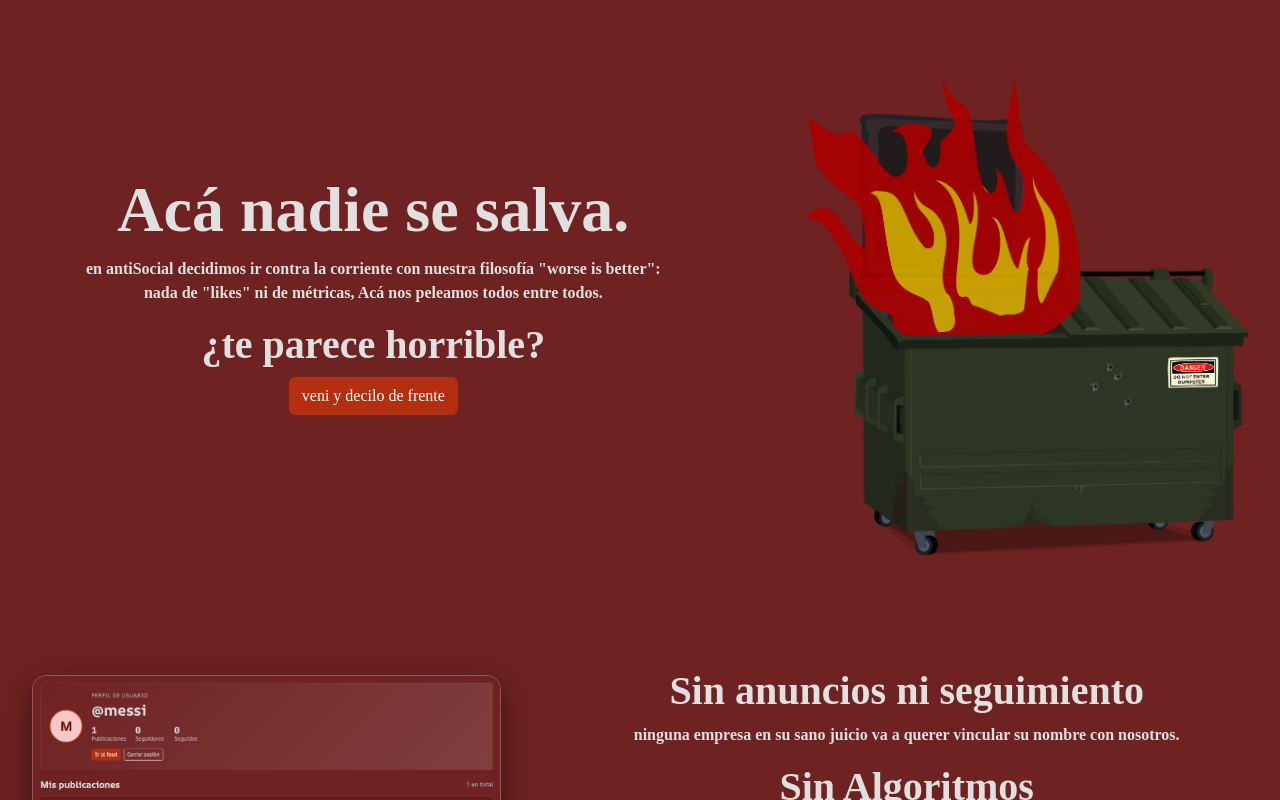
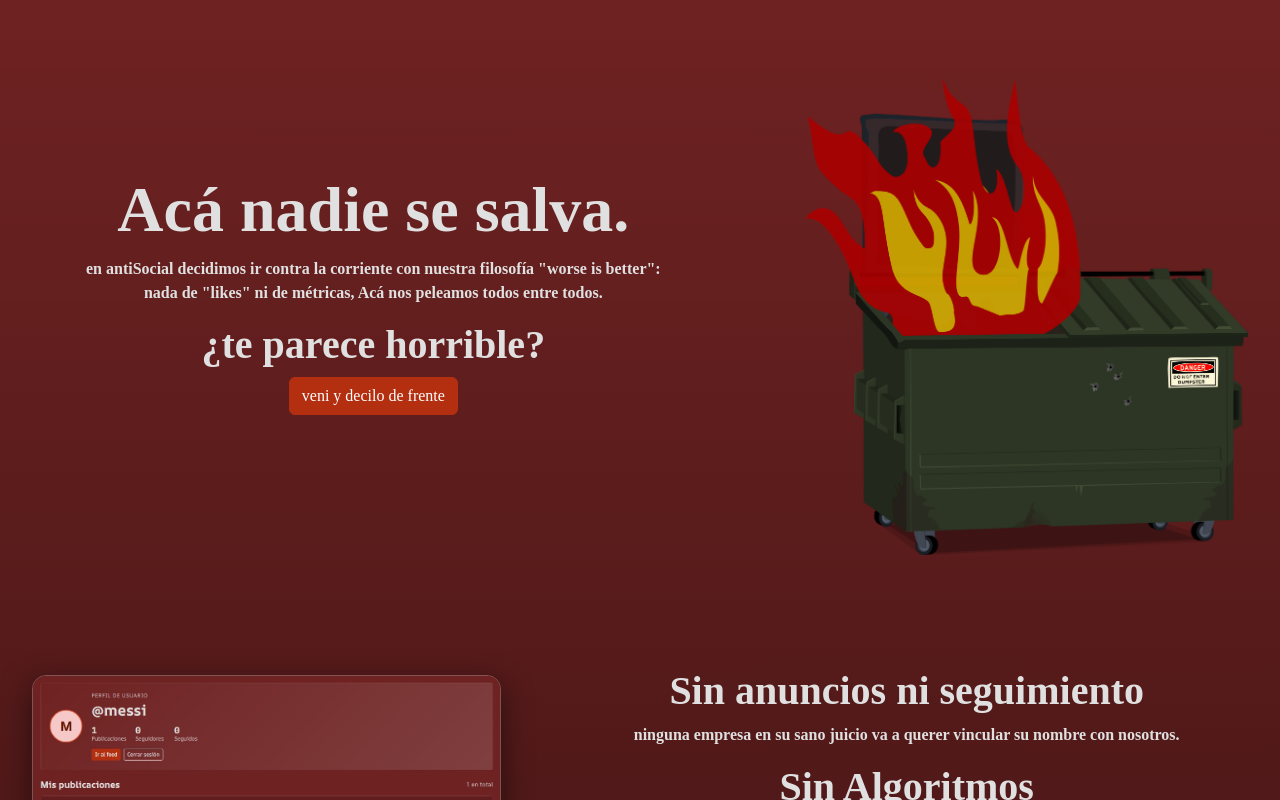
Before and after one commit to LeonardoMuranodev/anti-social-red-unahur-frontend, a React (Vite) app in the folder front/: page /welcome in a window 1280 px wide. Shown: the top 800 px of the page. Built offline with nearby package versions, Linux system fonts and the light colour scheme; a web font is replaced by a local one.

Commit message:
hotfix estilos

```diff
--- a/front/src/index.css
+++ b/front/src/index.css
@@ -30,6 +30,7 @@
 body {
   font-family: "AR One Sans", "Sans Serif";
   background-color: var(--bs-primary-bg);
+  background-image: linear-gradient(180deg, transparent 0%, var(--bs-black) 100%);
   color: var(--bs-light);
   padding-top: 0;
 }
```
